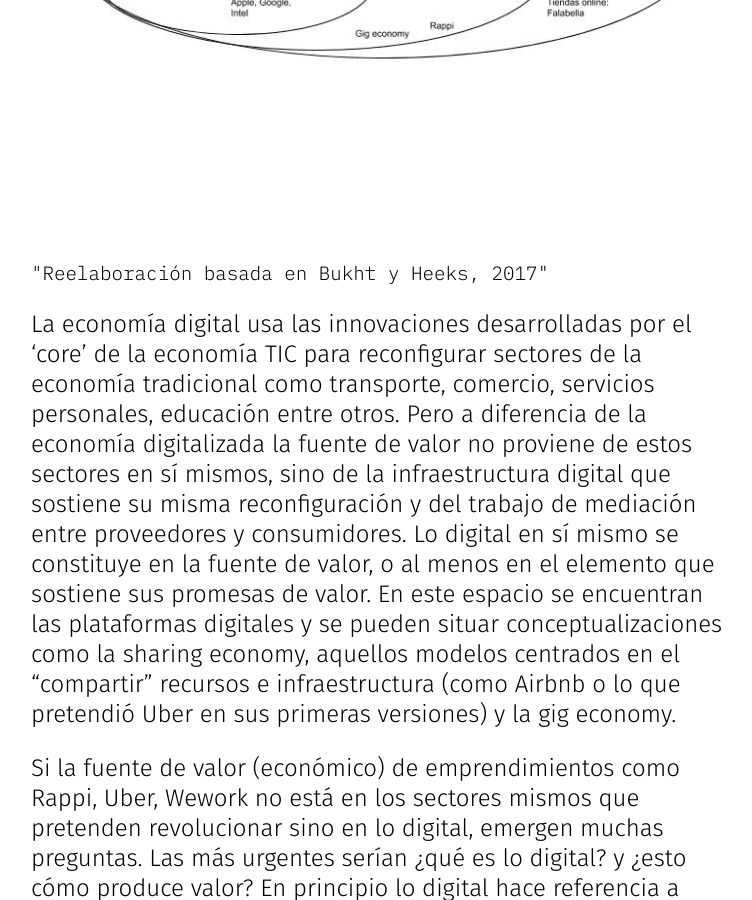
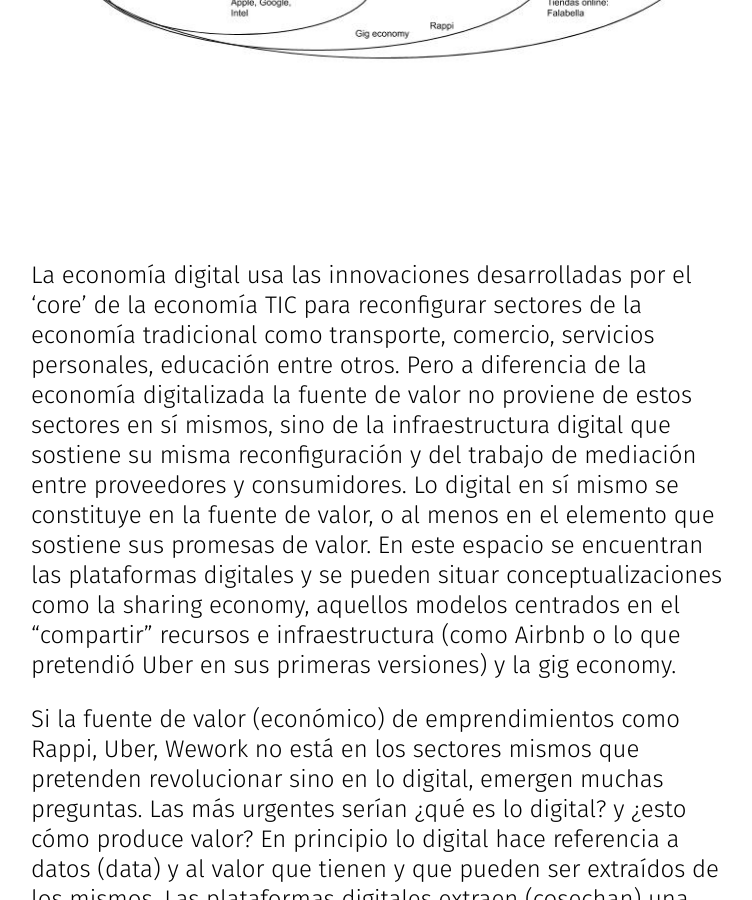
Before and after one commit to disorlab/disorlab.github.io, a Jekyll site: the page built from docs/_posts/2020-12-10-gigeconomy-.md, in a window 1280 px wide and 900 px high, scrolled down 3928 px. Shown: the whole window, without its empty margins (257-1009 px from the left). Built offline with Jekyll 4.4.1, drawn with Linux system fonts in a browser that asks for light colours; nearby versions of some CDN libraries.

Commit message:
Update 2020-12-10-gigeconomy-.md

```diff
--- a/docs/_posts/2020-12-10-gigeconomy-.md
+++ b/docs/_posts/2020-12-10-gigeconomy-.md
@@ -23,7 +23,6 @@ El siguiente cuadro resume las dimensiones de la economía digital y el lugar qu
 
 <figure>
     <img src="/assets/images/Entrada%20blog%201%20OJMC.jpg" alt="Dimensiones de la economía digital">
-    <figcaption>"Reelaboración basada en Bukht y Heeks, 2017"</figcaption>
 </figure>
 
 
```
